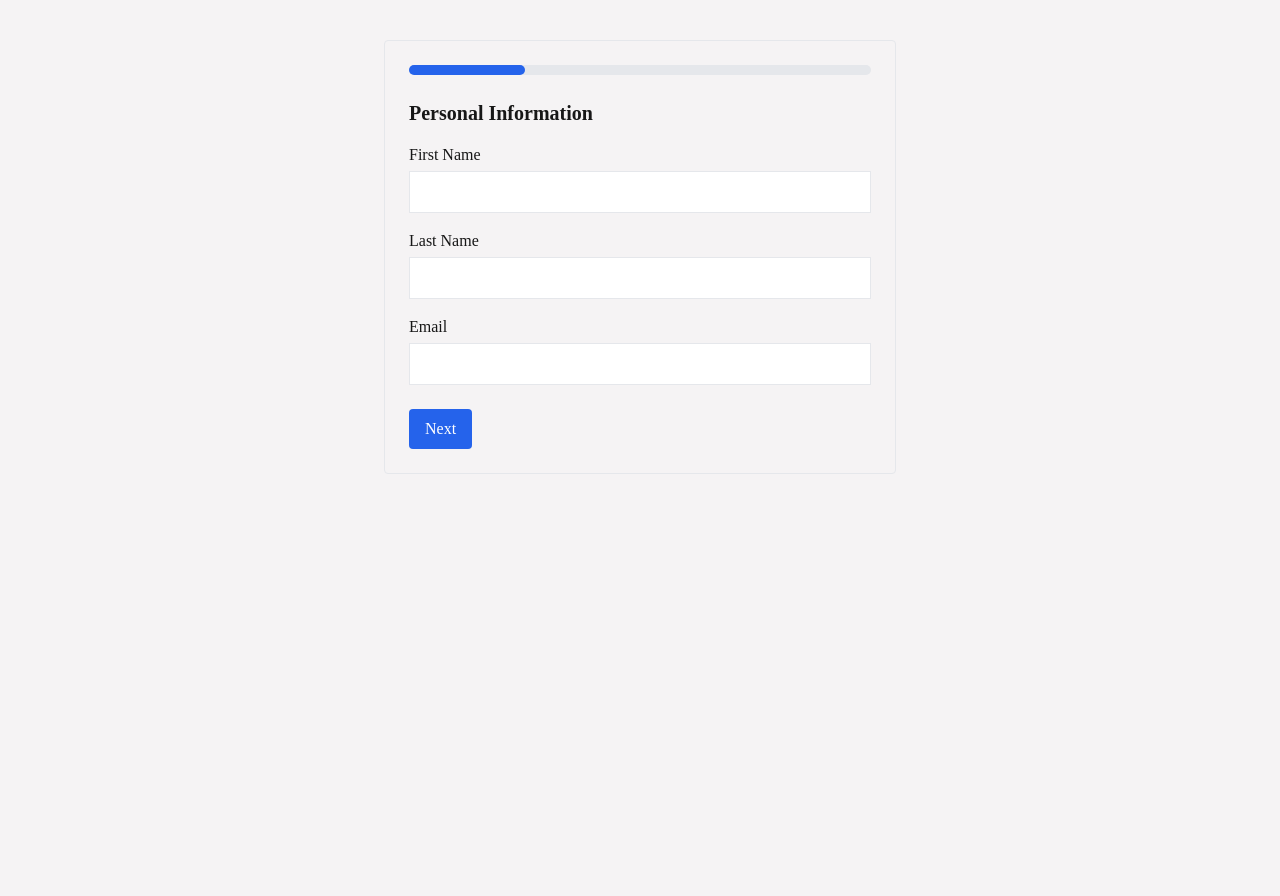
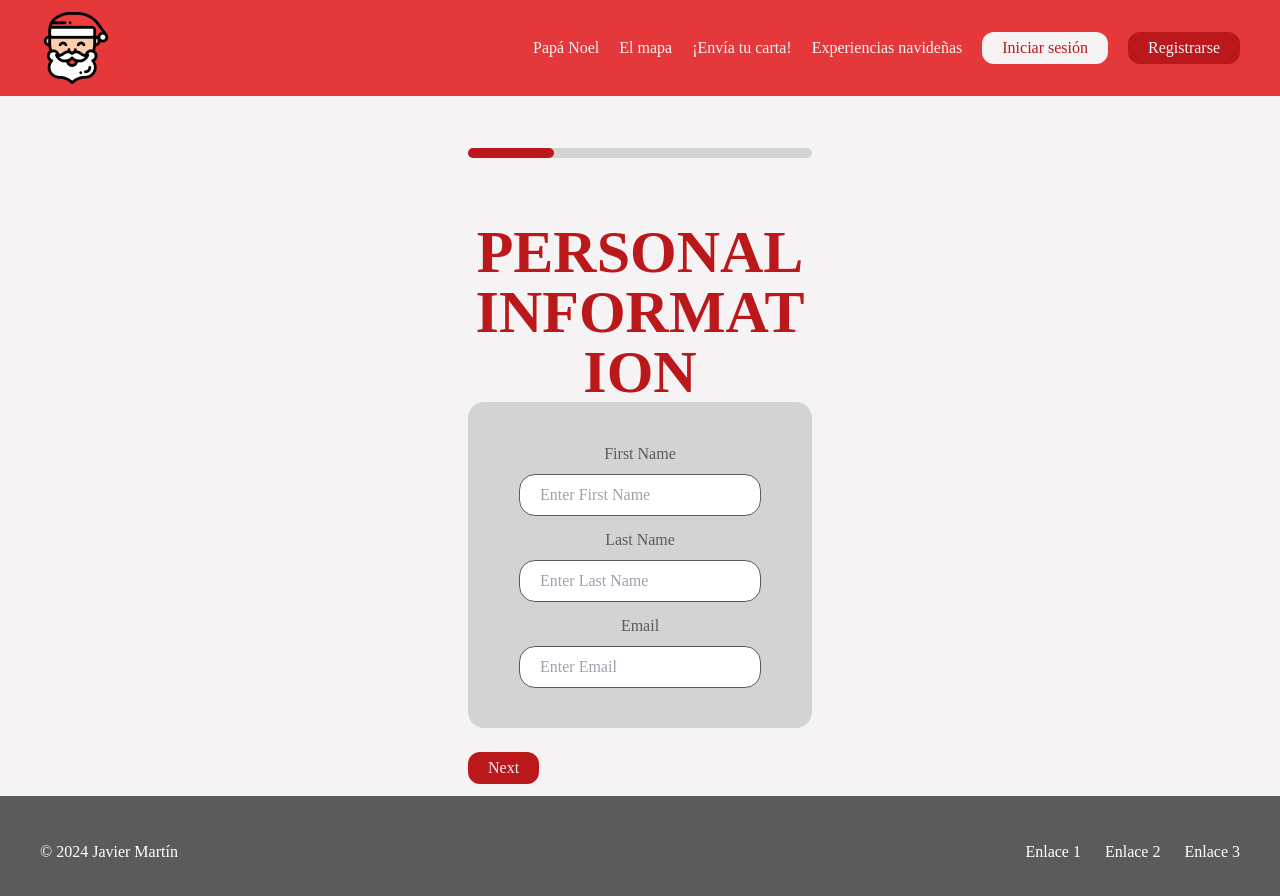
Before and after one commit to jmartinpizarro/ui-p4, a Next.js app: page /trip in a window 1280 px wide. Shown: the top 896 px of the page. Before the commit the page ends 800 px from the top, so only its background shows below. Built offline with nearby package versions, Linux system fonts and the light colour scheme.

Commit message:
Adjust styling of the form to fit webpage

```diff
--- a/src/app/trip/page.tsx
+++ b/src/app/trip/page.tsx
@@ -1,12 +1,13 @@
-'use client';
-// import RedButton from "@/components/RedButton";
-// import NavBar from "../sections/navBar"; // Importar el NavBar
-// import Footer from "../sections/footer"; // Importar el Footer
-// import Header from "@/components/Header";
-// import Paragraph from "@/components/Paragraph";
-// import Image from "@/components/Image";
-import { useState } from 'react';
+'use client'
 
+import React, { useState } from 'react';
+import NavBar from '../sections/navBar';
+import Footer from '../sections/footer';
+import RedButton from '@/components/RedButton';
+// import WhiteButton from '@/components/WhiteButton';
+import Header from '@/components/Header';
+// import Paragraph from '@/components/Paragraph';
+// import Image from '@/components/Image';
 
 interface PersonalInfo {
   firstName: string;
@@ -99,100 +100,125 @@ const ProgressiveForm: React.FC = () => {
     }));
   };
 
+  const handleSubmit = (e: React.FormEvent) => {
+    e.preventDefault();
+    // Handle form data submission
+    console.log('Form submitted', formData);
+  };
+
   const renderStep = () => {
     switch (step) {
       case 1:
         return (
           <>
-            <h2 className="text-xl font-semibold mb-4">Personal Information</h2>
-            <div className="mb-4">
-              <label className="block mb-1">First Name</label>
+            <Header text="Personal Information" color="red" />
+            <div className="flex flex-col gap-3 bg-grey rounded-2xl items-center justify-center py-10 px-5">
+              <div className="flex flex-col gap-2">
+                <label htmlFor="firstName" className="font-medium text-darkgrey text-center">First Name</label>
                 <input
+                  id="firstName"
                   type="text"
                   name="firstName"
                   value={formData.personalInfo.firstName}
                   onChange={handleChange}
-                className="w-full border px-3 py-2"
+                  className="w-full border py-2 px-5 border-darkgrey rounded-2xl"
+                  placeholder="Enter First Name"
                 />
               </div>
-            <div className="mb-4">
-              <label className="block mb-1">Last Name</label>
+              <div className="flex flex-col gap-2">
+                <label htmlFor="lastName" className="font-medium text-darkgrey text-center">Last Name</label>
                 <input
+                  id="lastName"
                   type="text"
                   name="lastName"
                   value={formData.personalInfo.lastName}
                   onChange={handleChange}
-                className="w-full border px-3 py-2"
+                  className="w-full border py-2 px-5 border-darkgrey rounded-2xl"
+                  placeholder="Enter Last Name"
                 />
               </div>
-            <div className="mb-4">
-              <label className="block mb-1">Email</label>
+              <div className="flex flex-col gap-2">
+                <label htmlFor="email" className="font-medium text-darkgrey text-center">Email</label>
                 <input
+                  id="email"
                   type="email"
                   name="email"
                   value={formData.personalInfo.email}
                   onChange={handleChange}
-                className="w-full border px-3 py-2"
+                  className="w-full border py-2 px-5 border-darkgrey rounded-2xl"
+                  placeholder="Enter Email"
                 />
+              </div>
             </div>
           </>
         );
       case 2:
         return (
           <>
-            <h2 className="text-xl font-semibold mb-4">Travel Details</h2>
-            <div className="mb-4">
-              <label className="block mb-1">Departure Date</label>
+            <Header text="Travel Details" color="red" />
+            <div className="flex flex-col gap-3 bg-grey rounded-2xl items-center justify-center py-10 px-5">
+              <div className="flex flex-col gap-2">
+                <label htmlFor="departureDate" className="font-medium text-darkgrey text-center">Departure Date</label>
                 <input
+                  id="departureDate"
                   type="date"
                   name="departureDate"
                   value={formData.travelDetails.departureDate}
                   onChange={handleChange}
-                className="w-full border px-3 py-2"
+                  className="w-full border py-2 px-5 border-darkgrey rounded-2xl"
                 />
               </div>
-            <div className="mb-4">
-              <label className="block mb-1">Return Date</label>
+              <div className="flex flex-col gap-2">
+                <label htmlFor="returnDate" className="font-medium text-darkgrey text-center">Return Date</label>
                 <input
+                  id="returnDate"
                   type="date"
                   name="returnDate"
                   value={formData.travelDetails.returnDate}
                   onChange={handleChange}
-                className="w-full border px-3 py-2"
+                  className="w-full border py-2 px-5 border-darkgrey rounded-2xl"
                 />
               </div>
-            <div className="mb-4">
-              <label className="block mb-1">Number of Travelers</label>
+              <div className="flex flex-col gap-2">
+                <label htmlFor="numberOfTravelers" className="font-medium text-darkgrey text-center">Number of Travelers</label>
                 <input
+                  id="numberOfTravelers"
                   type="number"
                   name="numberOfTravelers"
                   min="1"
                   value={formData.travelDetails.numberOfTravelers}
                   onChange={handleChange}
-                className="w-full border px-3 py-2"
+                  className="w-full border py-2 px-5 border-darkgrey rounded-2xl"
                 />
+              </div>
             </div>
           </>
         );
       case 3:
         return (
           <>
-            <h2 className="text-xl font-semibold mb-4">Accommodation</h2>
-            <div className="mb-4">
-              <label className="block mb-1">Hotel Preference</label>
-              <input type="text" name="hotel"
+            <Header text="Accommodation" color="red" />
+            <div className="flex flex-col gap-3 bg-grey rounded-2xl items-center justify-center py-10 px-5">
+              <div className="flex flex-col gap-2">
+                <label htmlFor="hotel" className="font-medium text-darkgrey text-center">Hotel Preference</label>
+                <input
+                  id="hotel"
+                  type="text"
+                  name="hotel"
                   value={formData.accommodation.hotel}
                   onChange={handleChange}
-                className="w-full border px-3 py-2"
+                  className="w-full border py-2 px-5 border-darkgrey rounded-2xl"
+                  placeholder="Enter Hotel Preference"
                 />
               </div>
-            <div className="mb-4">
-              <label className="block mb-1">Room Type</label>
+              <div className="flex flex-col gap-2">
+                <label htmlFor="roomType" className="font-medium text-darkgrey text-center">Room Type</label>
                 <select
+                  id="roomType"
                   name="roomType"
                   value={formData.accommodation.roomType}
                   onChange={handleChange}
-                className="w-full border px-3 py-2"
+                  className="w-full border py-2 px-5 border-darkgrey rounded-2xl"
                 >
                   <option value="">Select a room type</option>
                   <option value="single">Single</option>
@@ -200,20 +226,25 @@ const ProgressiveForm: React.FC = () => {
                   <option value="suite">Suite</option>
                 </select>
               </div>
+            </div>
           </>
         );
       case 4:
         return (
           <>
-            <h2 className="text-xl font-semibold mb-4">Additional Information</h2>
-            <div className="mb-4">
-              <label className="block mb-1">Special Requests</label>
+            <Header text="Additional Information" color="red" />
+            <div className="flex flex-col gap-3 bg-grey rounded-2xl items-center justify-center py-10 px-5">
+              <div className="flex flex-col gap-2">
+                <label htmlFor="specialRequests" className="font-medium text-darkgrey text-center">Special Requests</label>
                 <textarea
+                  id="specialRequests"
                   name="specialRequests"
                   value={formData.additionalInfo.specialRequests}
                   onChange={handleChange}
-                className="w-full border px-3 py-2"
+                  className="w-full border py-2 px-5 border-darkgrey rounded-2xl"
+                  placeholder="Enter any special requests"
                 />
+              </div>
             </div>
           </>
         );
@@ -225,47 +256,37 @@ const ProgressiveForm: React.FC = () => {
   const progressPercentage = (step / totalSteps) * 100;
 
   return (
-    <div className="max-w-lg mx-auto mt-10 p-6 border rounded">
+    <>
+      <NavBar />
+      <div className="w-96 flex flex-col gap-10 px-5 py-3 mx-auto mt-10">
+        {/* Progress Bar */}
         <div className="mb-6">
-        <div className="w-full bg-gray-200 rounded-full h-2.5">
+          <div className="w-full bg-grey rounded-full h-2.5">
             <div
-            className="bg-blue-600 h-2.5 rounded-full"
+              className="bg-red h-2.5 rounded-full"
               style={{ width: `${progressPercentage}%` }}
             ></div>
           </div>
         </div>
-      <form>
+        {/* Form */}
+        <form onSubmit={handleSubmit}>
           {renderStep()}
+          {/* Buttons */}
           <div className="flex justify-between mt-6">
             {step > 1 && (
-            <button
-              type="button"
-              onClick={handleBack}
-              className="px-4 py-2 bg-gray-200 rounded"
-            >
-              Back
-            </button>
+              <RedButton text="Back" clicked={handleBack} />
             )}
             {step < totalSteps && (
-            <button
-              type="button"
-              onClick={handleNext}
-              className="px-4 py-2 bg-blue-600 text-white rounded"
-            >
-              Next
-            </button>
+              <RedButton text="Next" clicked={handleNext} />
             )}
             {step === totalSteps && (
-            <button
-              type="submit"
-              className="px-4 py-2 bg-green-600 text-white rounded"
-            >
-              Submit
-            </button>
+              <RedButton text="Submit" type="submit" />
             )}
           </div>
         </form>
       </div>
+      <Footer />
+    </>
   );
 };
 
```
Lines whose indentation alone changed are shown as unchanged.
